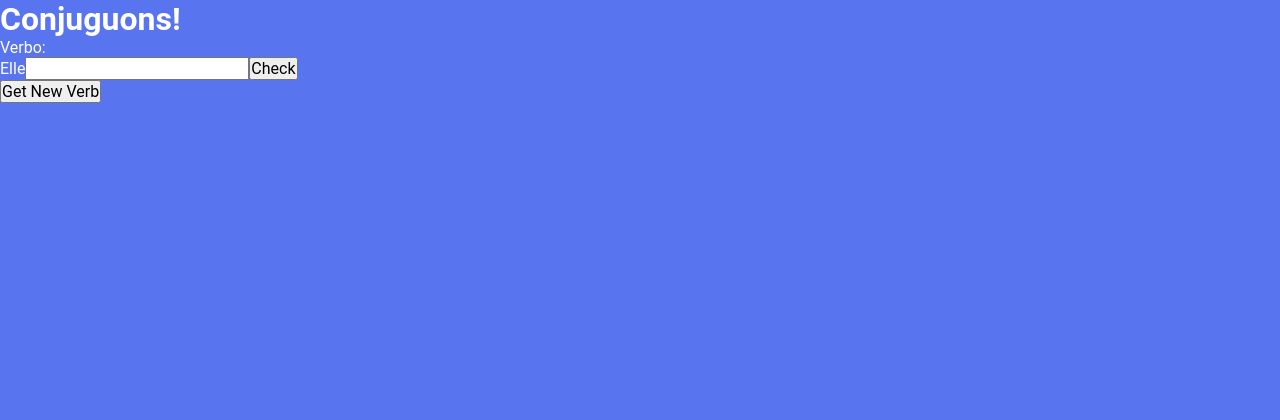
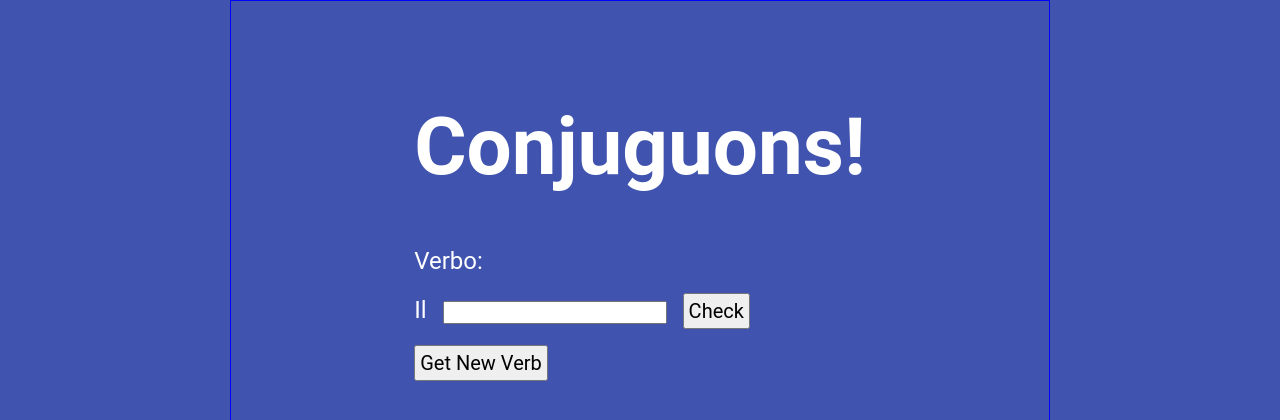
Before and after one commit to flaviobvds/conjuguons, a Next.js app: page / in a window 1280 px wide. Shown: the top 420 px of the page. Built offline with nearby package versions, Linux system fonts and the light colour scheme.

Commit message:
some styling

```diff
--- a/src/components/QuestionContainer/questioncontainer.module.scss
+++ b/src/components/QuestionContainer/questioncontainer.module.scss
@@ -0,0 +1,42 @@
+.title {
+    color: white;
+    font-size: 5rem;
+    align-items: center;
+    margin-bottom: 4rem;
+    padding-bottom: 4rem;
+    //background-color: blue;
+    height: 5rem;
+}
+
+.contentContainer {
+    max-width: 820px;
+    margin: 0 auto;
+    padding: 0 2rem;
+    height: calc(100vh - 20rem);
+    align-content: center;
+    border: 1px solid blue;
+    //background-color: red;
+    display: grid;
+    align-items: center;
+    justify-content: center;
+
+    form {
+        * {
+            margin-top: 1rem;
+            margin-left: 1rem;
+            margin-bottom: 1rem;
+        }
+    }
+
+    button {
+        font-size: 1.25rem;
+        padding: 0.25rem;
+    }
+}
+
+.questionContainer {
+    margin-top: 1px;
+    line-height: 2rem;
+    font-size: 1.5rem;
+    //background-color: black;
+}
--- a/src/pages/index.tsx
+++ b/src/pages/index.tsx
@@ -8,7 +8,7 @@ import styles from './home.module.scss'
 
 export default function Home() {
     const settings = {
-        subjects: [6,7],
+        subjects: [1,2,3,4,5,6,7],
         verbs: "top25verbs" as const,
         verbTenses: ['PASSE_COMPOSE', 'PLUS_QUE_PARFAIT']
     }
--- a/src/styles/global.scss
+++ b/src/styles/global.scss
@@ -26,7 +26,7 @@
 }
 
 body {
-    background: var(--blue);
+    background: #172f9ed2;
     color: var(--white);
 }
 
```
Also changed, not shown: src/pages/home.module.scss (deleted, +0 -14 lines).
